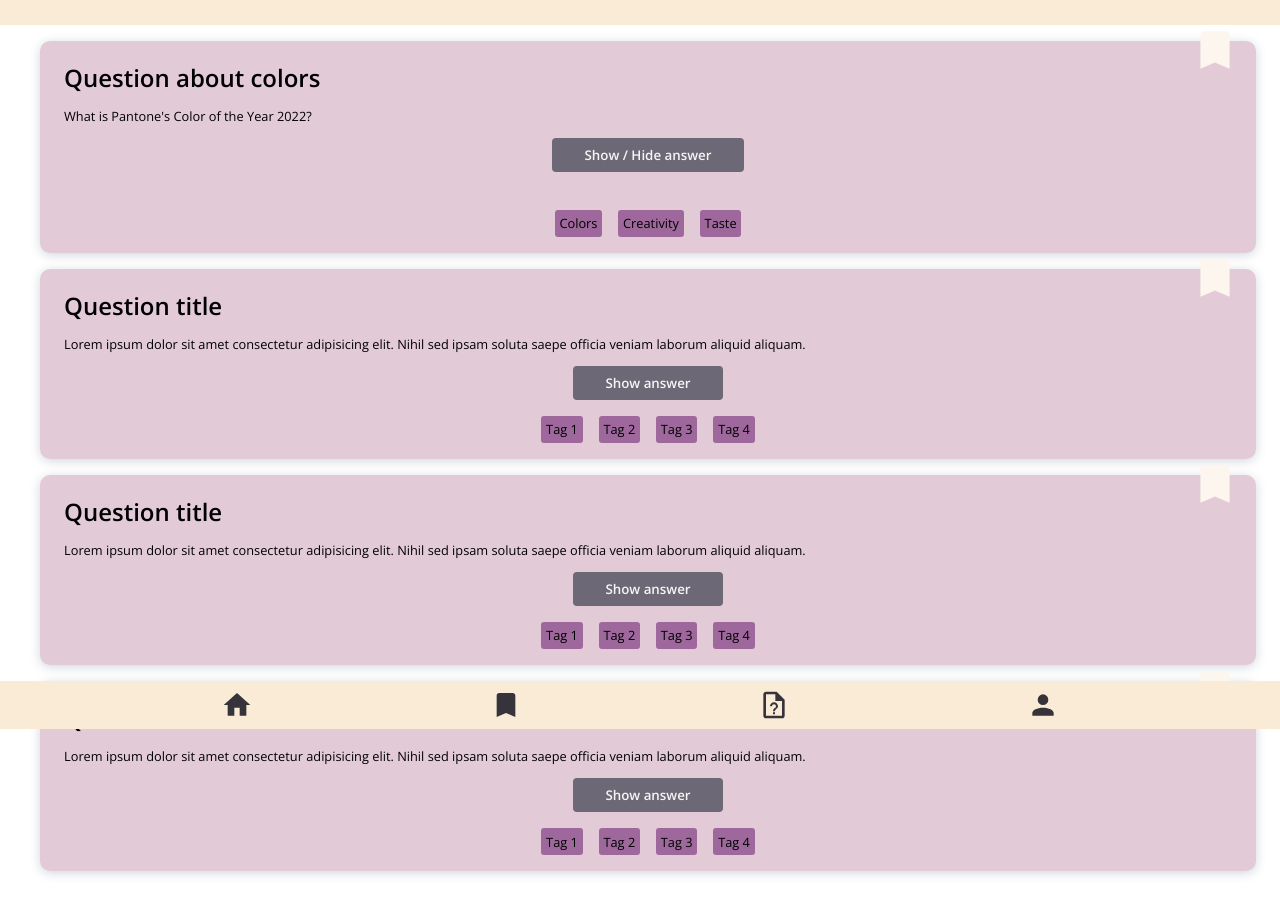
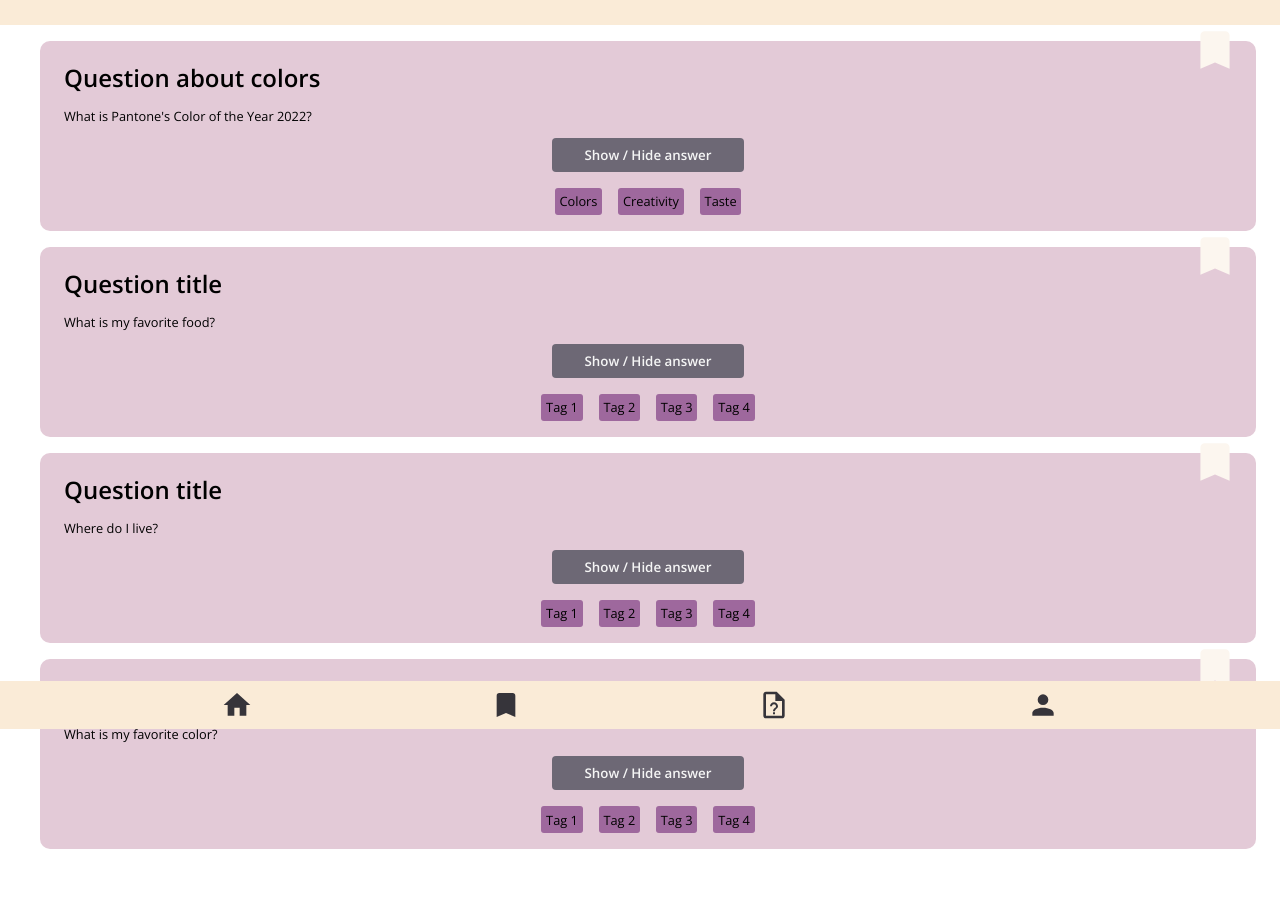
Before and after one commit to Luxa23/quizz-app, a website: page index.html in a window 1280 px wide. Shown: the part 71-986 px from the top of the page. Drawn offline with nearby package versions, Linux system fonts and the light colour scheme.

Commit message:
Prepare html and css

```diff
--- a/design-system/card/styles.css
+++ b/design-system/card/styles.css
@@ -3,11 +3,11 @@
 }
 
 .card {
-  background: rgb(227, 202, 215);
+  background: rgb(227 202 215);
   padding-left: 1.5rem;
   padding-right: 1.5rem;
   margin: 1rem;
-  box-shadow: 0px 2px 11px rgba(25, 50, 81, 0.2);
+  box-shadow: 0px 2px 11px rgba(25 50 81 0.2);
   border-radius: 10px;
   display: flex;
   flex-direction: column;
@@ -25,13 +25,19 @@ p {
   font-weight: 400;
 }
 
+/* answers to questions */
+p.secret {
+  display: none;
+}
+
+/*
 .card__answer--hidden {
   color: rgb(227, 202, 215);
 }
 
 .card__answer--show {
   color: #6667ab;
-}
+} */
 
 svg {
   color: #fcf6ef;
@@ -52,7 +58,7 @@ svg {
 }
 
 .tag {
-  background-color: rgb(158, 104, 157);
+  background-color: rgb(158 104 157);
   border-radius: 3px;
   padding: 0.3rem;
   font-size: 0.8rem;
--- a/design-system/headlines/styles.css
+++ b/design-system/headlines/styles.css
@@ -1,5 +1,5 @@
 h1 {
-  font-family: Montserrat;
+  font-family: 'Montserrat';
   font-weight: 300;
 }
 
--- a/index.html
+++ b/index.html
@@ -35,12 +35,13 @@
         </svg>
         <h2>Question about colors</h2>
         <p>What is Pantone's Color of the Year 2022?</p>
-        <!-- Styling Button separat -->
+        <p class="secret">Very Peri #6667AB</p>
+
         <button data-js="showAnswer">Show / Hide answer</button>
 
-        <span data-js="question" class="card__answer--hidden"
+        <!-- <span data-js="question" class="card__answer--hidden"
           >Very Peri #6667AB
-        </span>
+        </span> -->
 
         <div class="container__tags">
           <span class="tag">Colors</span>
@@ -60,11 +61,9 @@
           />
         </svg>
         <h2>Question title</h2>
-        <p>
-          Lorem ipsum dolor sit amet consectetur adipisicing elit. Nihil sed
-          ipsam soluta saepe officia veniam laborum aliquid aliquam.
-        </p>
-        <button class="button button--show">Show answer</button>
+        <p>What is my favorite food?</p>
+        <p class="secret">Fish</p>
+        <button class="button button--show">Show / Hide answer</button>
         <div class="container__tags">
           <span class="tag">Tag 1</span>
           <span class="tag">Tag 2</span>
@@ -84,11 +83,9 @@
           />
         </svg>
         <h2>Question title</h2>
-        <p>
-          Lorem ipsum dolor sit amet consectetur adipisicing elit. Nihil sed
-          ipsam soluta saepe officia veniam laborum aliquid aliquam.
-        </p>
-        <button class="button button--show">Show answer</button>
+        <p>Where do I live?</p>
+        <p class="secret">In Anna's office</p>
+        <button class="button button--show">Show / Hide answer</button>
         <div class="container__tags">
           <span class="tag">Tag 1</span>
           <span class="tag">Tag 2</span>
@@ -108,11 +105,9 @@
           />
         </svg>
         <h2>Question title</h2>
-        <p>
-          Lorem ipsum dolor sit amet consectetur adipisicing elit. Nihil sed
-          ipsam soluta saepe officia veniam laborum aliquid aliquam.
-        </p>
-        <button class="button button--show">Show answer</button>
+        <p>What is my favorite color?</p>
+        <p class="secret">Yellow</p>
+        <button class="button button--show">Show / Hide answer</button>
         <div class="container__tags">
           <span class="tag">Tag 1</span>
           <span class="tag">Tag 2</span>
```
